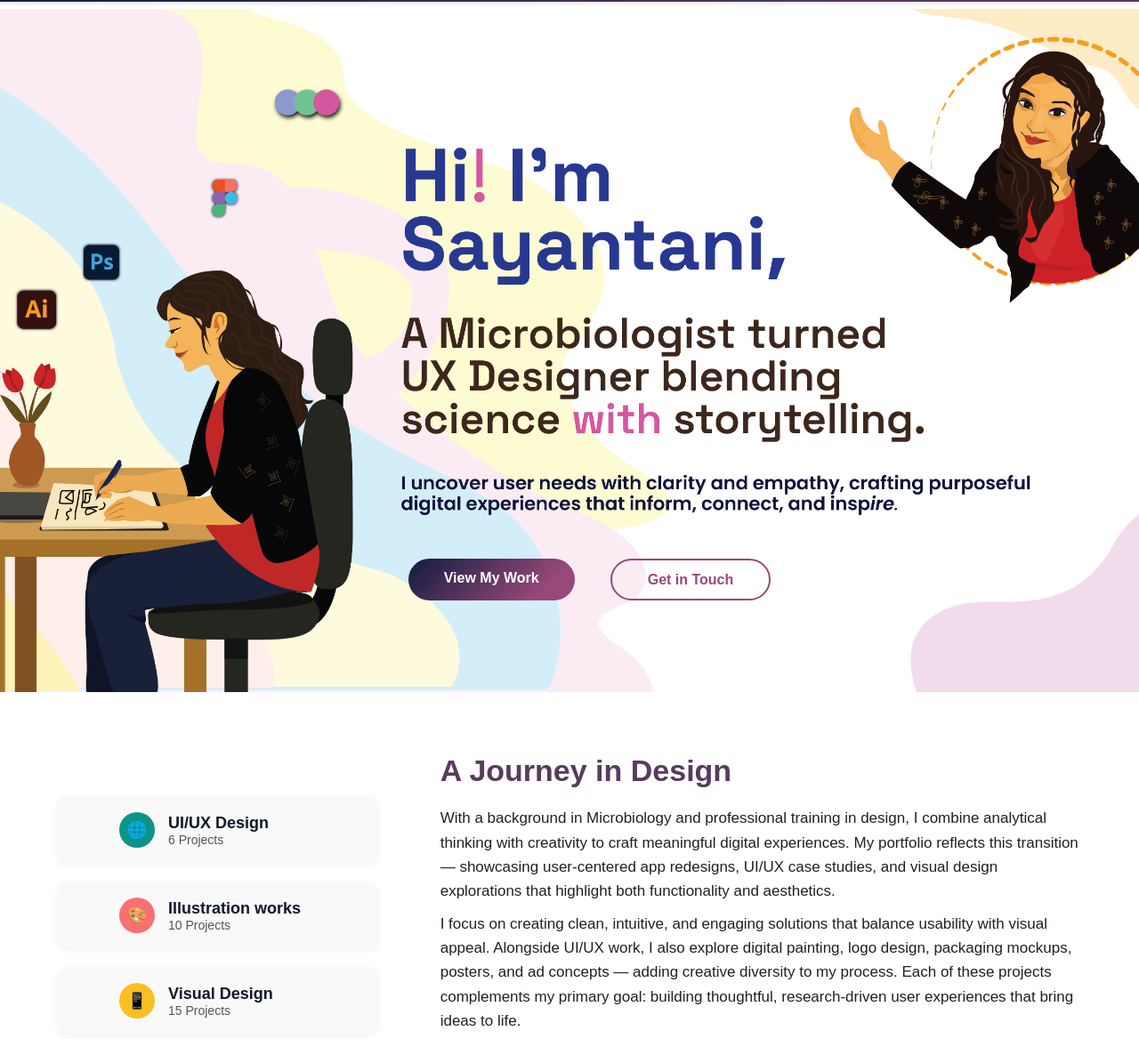
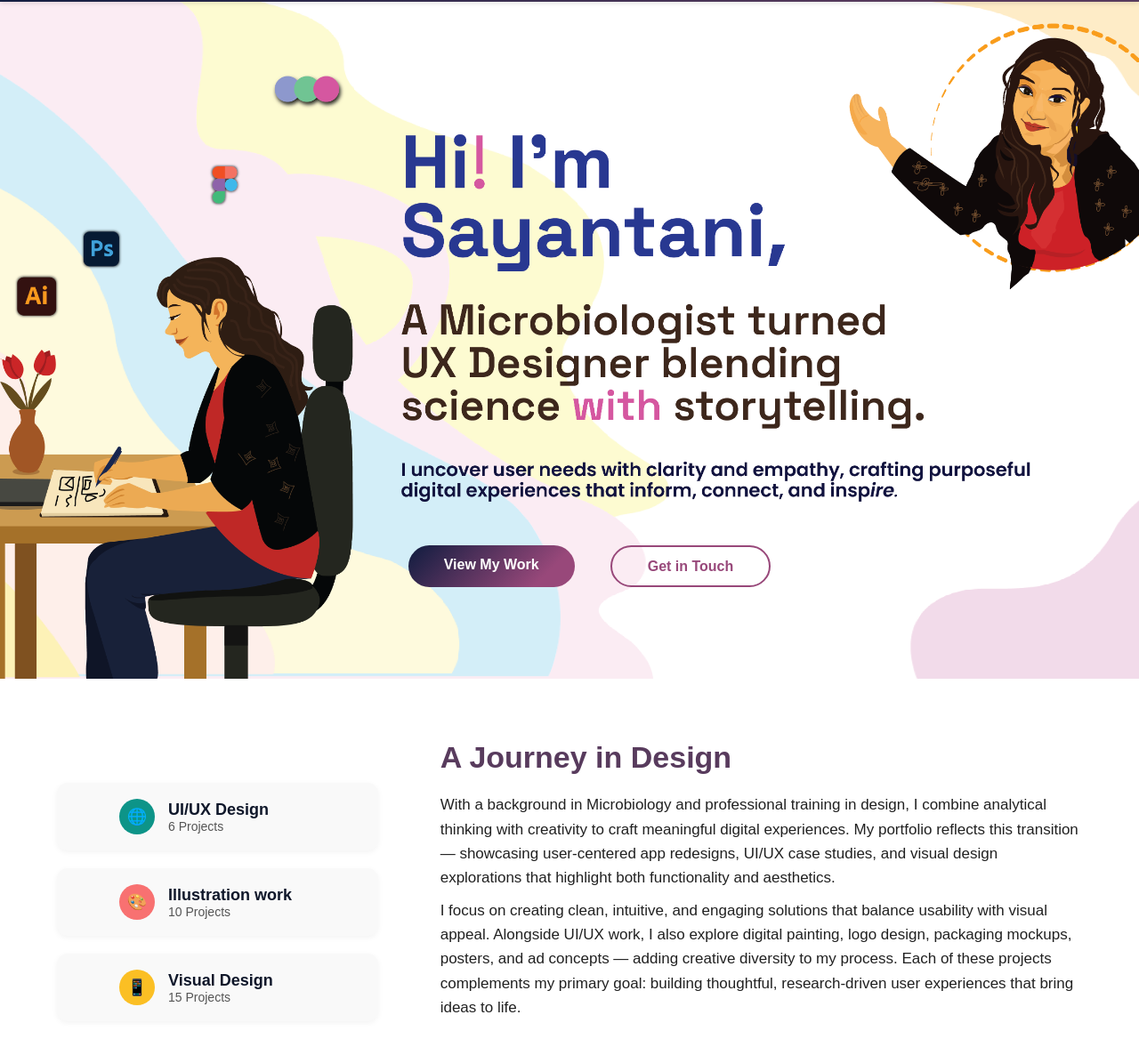
Before and after one commit to Sayorimpa/Portfolio, a plain HTML site: page index.html in a window 1280 px wide. Shown: the part 65-1233 px from the top of the page at 89% size. Drawn offline with Linux system fonts and the light colour scheme.

Commit message:
update hero image padding

```diff
--- a/css/style.css
+++ b/css/style.css
@@ -306,7 +306,7 @@ nav a:hover {
 /* Hero Image */
 .hero-img-desktop img {
   max-width: 1520px;   /* controlled size, avoids overflow */
- padding-top: 75px;
+ padding-top: 60px;
   border-radius: 8px;
   display: block;
 }
--- a/index.html
+++ b/index.html
@@ -80,7 +80,7 @@
       <div class="service-card illustration" loading="lazy">
         <div class="service-icon brand">🎨</div>
         <div class="service-text ">
-          <h3>Illustration works</h3>
+          <h3>Illustration work</h3>
           <p>10 Projects</p>
         </div>
       </div>
```
